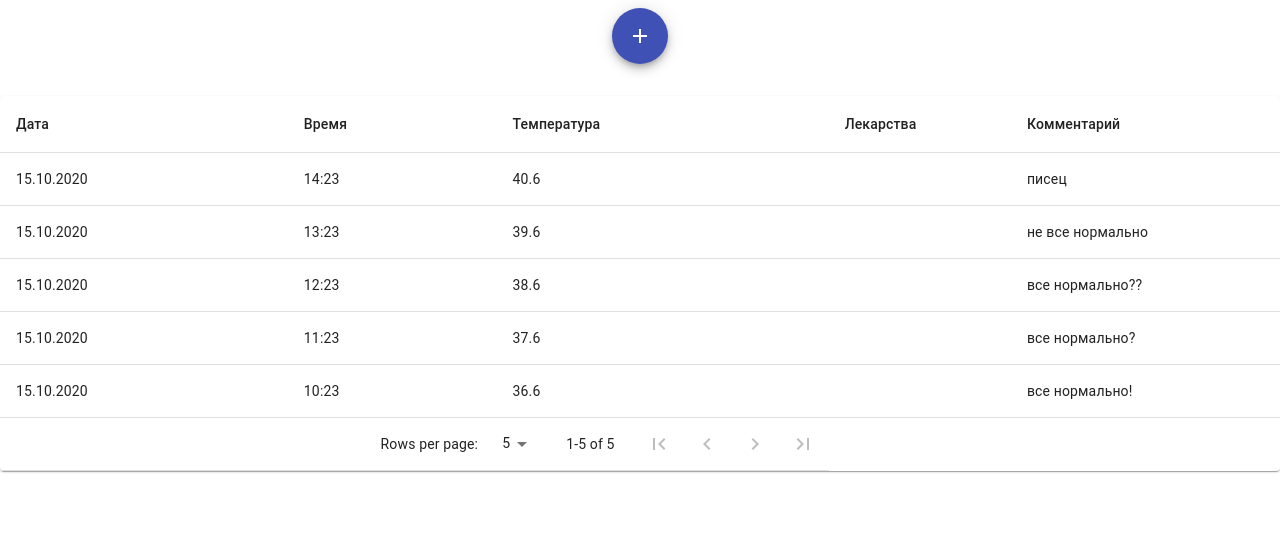
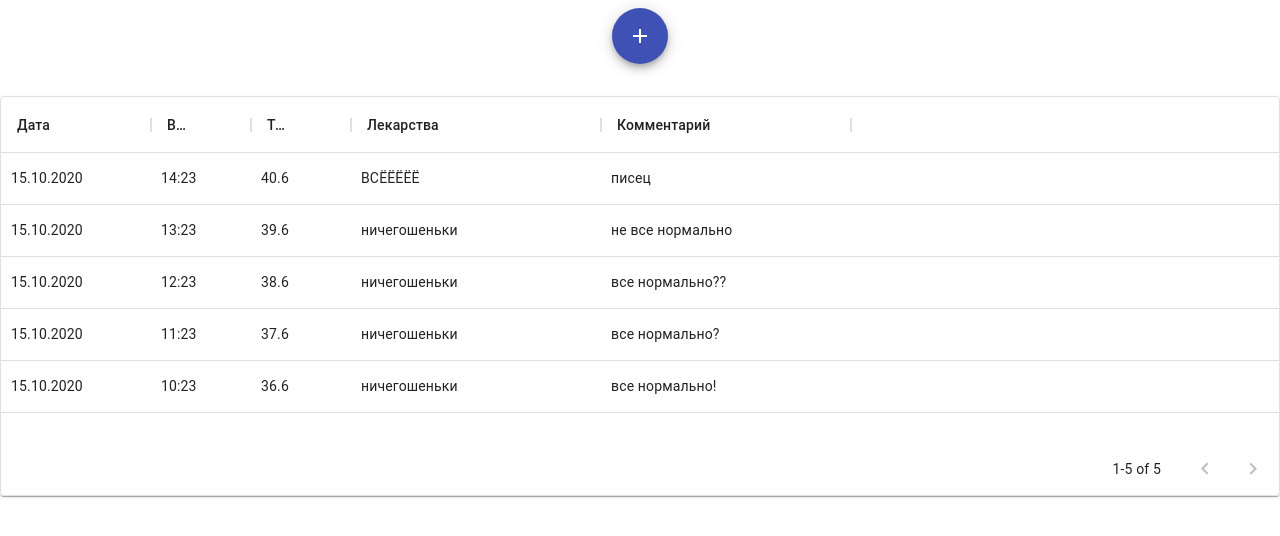
Before and after one commit to komalapa/medtracker, a React (Create React App) app in the folder medtracker/: page / in a window 1280 px wide. Shown: the top 536 px of the page. Built offline with nearby package versions, Linux system fonts and the light colour scheme.

Commit message:
Использован datagrid вместо таблицы. Есть сортировка и фильтры

```diff
--- a/medtracker/package.json
+++ b/medtracker/package.json
@@ -4,6 +4,7 @@
   "private": true,
   "dependencies": {
     "@material-ui/core": "^4.11.0",
+    "@material-ui/data-grid": "^4.0.0-alpha.18",
     "@material-ui/icons": "^4.9.1",
     "@testing-library/jest-dom": "^5.11.5",
     "@testing-library/react": "^11.1.0",
--- a/medtracker/src/components/dataTable/dataTable.jsx
+++ b/medtracker/src/components/dataTable/dataTable.jsx
@@ -1,13 +1,13 @@
 import React from 'react';
 import PropTypes from 'prop-types';
 import { withStyles } from '@material-ui/core/styles';
-import Table from '@material-ui/core/Table';
-import TableHead from '@material-ui/core/TableHead';
-import TableBody from '@material-ui/core/TableBody';
-import TableCell from '@material-ui/core/TableCell';
-import TableFooter from '@material-ui/core/TableFooter';
-import TablePagination from '@material-ui/core/TablePagination';
-import TableRow from '@material-ui/core/TableRow';
+//import Table from '@material-ui/core/Table';
+//import TableHead from '@material-ui/core/TableHead';
+//import TableBody from '@material-ui/core/TableBody';
+//import TableCell from '@material-ui/core/TableCell';
+//import TableFooter from '@material-ui/core/TableFooter';
+//import TablePagination from '@material-ui/core/TablePagination';
+//import TableRow from '@material-ui/core/TableRow';
 import Paper from '@material-ui/core/Paper';
 import IconButton from '@material-ui/core/IconButton';
 import FirstPageIcon from '@material-ui/icons/FirstPage';
@@ -15,14 +15,34 @@ import KeyboardArrowLeft from '@material-ui/icons/KeyboardArrowLeft';
 import KeyboardArrowRight from '@material-ui/icons/KeyboardArrowRight';
 import LastPageIcon from '@material-ui/icons/LastPage';
 import AddItemForm from "../../components/addItem/addItem"
+//Грид для теста
+import { DataGrid } from '@material-ui/data-grid';
 
-const actionsStyles = theme => ({
-  root: {
-    flexShrink: 0,
-    color: theme.palette.text.secondary,
-    marginLeft: theme.spacing.unit * 2.5,
-  },
-});
+const columns = [
+  { field: 'date', headerName: 'Дата', width: 150 },
+  { field: 'time', headerName: 'Время', width: 100 },
+  { field: 'temperature', headerName: 'Температура', width: 100 },
+  { field: 'drugs', headerName: 'Лекарства', width: 250 },
+  { field: 'comment', headerName: 'Комментарий', width: 250 },
+
+];
+
+
+function DataTableGrid(props) {
+  return (
+    <div style={{ height: 400, width: '100%' }}>
+      <DataGrid rows={props.rows} columns={columns} pageSize={5} />
+    </div>
+  );
+}
+//Конец грида для теста
+// const actionsStyles = theme => ({
+//   root: {
+//     flexShrink: 0,
+//     color: theme.palette.text.secondary,
+//     marginLeft: theme.spacing.unit * 2.5,
+//   },
+// });
 
 class TablePaginationActions extends React.Component {
   handleFirstPageButtonClick = event => {
@@ -92,9 +112,9 @@ TablePaginationActions.propTypes = {
   theme: PropTypes.object.isRequired,
 };
 
-const TablePaginationActionsWrapped = withStyles(actionsStyles, { withTheme: true })(
-  TablePaginationActions,
-);
+//const TablePaginationActionsWrapped = withStyles(actionsStyles, { withTheme: true })(
+//  TablePaginationActions,
+//);
 
 //подготовка данных для таблицы. Унифицировать бы.
 let counter = 0;
@@ -145,17 +165,10 @@ class DataTable extends React.Component {
       }
       this.setState({ rows: tempRows.sort((a, b) => (a.time > b.time ? -1 : 1)) })
     })
-    console.log("STATE" )
-    console.log( this.state);
-    //ПРОБЛЕМА почему-то не видит значение
-    console.log("???????????? rowsPerPage ", this.state.rowsPerPage);
-    console.log("???????????? dataTable", this.state.dataTable);
-    // let tempRows = [];
-    // for (const dataItem of lsData) {
-    //   tempRows.push(createTemperatureData(dataItem));
-    // }
-    // this.setState({ rows: tempRows.sort((a, b) => (a.date < b.date ? -1 : 1)) })//, () => {console.log(this.state)})
-    //return tempRows
+    // console.log("STATE" )
+    // console.log( this.state);
+    // console.log("???????????? rowsPerPage ", this.state.rowsPerPage);
+    // console.log("???????????? dataTable", this.state.dataTable);
   }
 
   handleChangePage = (event, page) => {
@@ -183,20 +196,20 @@ class DataTable extends React.Component {
   }
   render() {
     const { classes } = this.props;
-    const { rows, rowsPerPage, page } = this.state;
-    const emptyRows = rowsPerPage - Math.min(rowsPerPage, rows.length - page * rowsPerPage);
-    let headers = [];
-    let headerCells = [];
+//    const { rows, rowsPerPage, page } = this.state;
+//    const emptyRows = rowsPerPage - Math.min(rowsPerPage, rows.length - page * rowsPerPage);
+//    let headers = [];
+//    let headerCells = [];
     if (this.props.dataType === "Temperature") {
-      headers = ["Дата", "Время", "Температура", "Лекарства", "Комментарий"];
-      headerCells = headers.map((h, i) => <TableCell key={i}>{h}</TableCell>);
+//      headers = ["Дата", "Время", "Температура", "Лекарства", "Комментарий"];
+//      headerCells = headers.map((h, i) => <TableCell key={i}>{h}</TableCell>);
     }
     //const onAddItem=this.handleAddItem.bind(this)
     return (
       <>
         <AddItemForm dataType="Temperature" prevTemperature={37.8} writeData={this.handleAddItem} />
         <Paper className={classes.root}>
-          <div className={classes.tableWrapper} key="troot">
+          {/* <div className={classes.tableWrapper} key="troot">
             <Table className={classes.table}>
               <TableHead>
                 <TableRow key="0">
@@ -247,7 +260,10 @@ class DataTable extends React.Component {
                 </TableRow>
               </TableFooter>
             </Table>
-          </div>
+          </div> */}
+
+          <DataTableGrid rows={this.state.rows}/>
+
         </Paper>
       </>
     );
```
Also changed, not shown: 1 other file (tests, documents, lock files or other folders).
